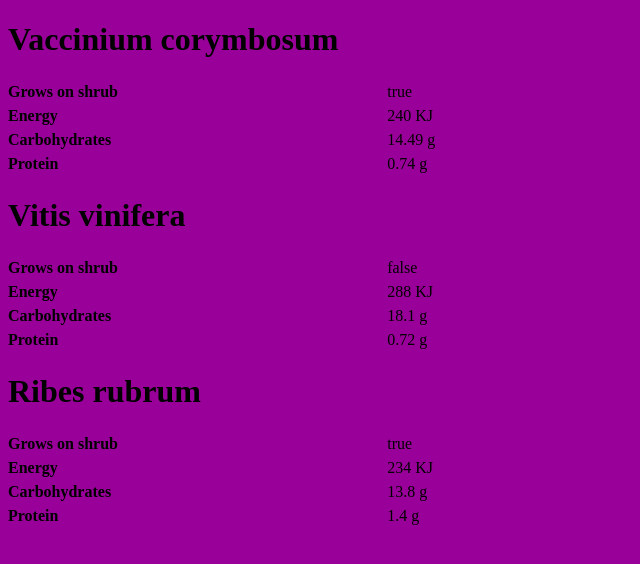
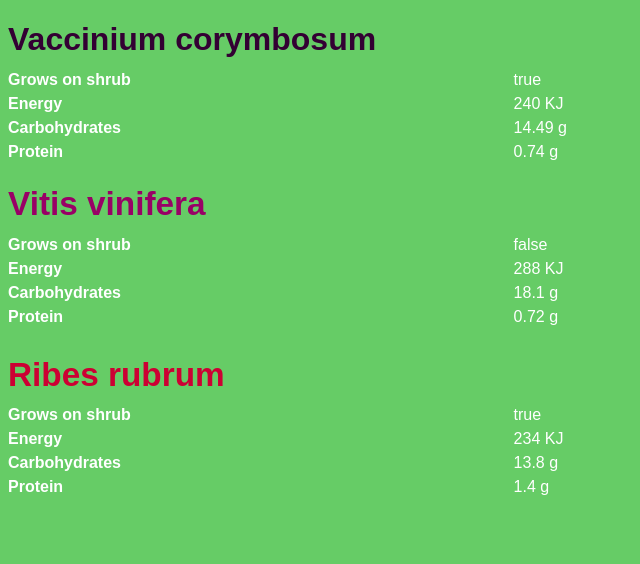
Before and after one commit to dianavelarde/dsn1676-assignment-4, a plain HTML site: page index.html in a window 1280 px wide. Shown: the whole page, without its empty margins (0-640 px from the left). Drawn offline with Linux system fonts and the light colour scheme.

Commit message:
colours changed

```diff
--- a/css/main.css
+++ b/css/main.css
@@ -1,14 +1,66 @@
+@-moz-viewport { width: device-width; scale: 1; }
+@-ms-viewport { width: device-width; scale: 1; }
+@-o-viewport { width: device-width; scale: 1; }
+@-webkit-viewport { width: device-width; scale: 1; }
+@viewport { width: device-width; scale: 1; }
+
+html {
+	box-sizing: border-box;
+	-moz-text-size-adjust: 100%;
+  	-ms-text-size-adjust: 100%;
+  	-webkit-text-size-adjust: 100%;
+  	text-size-adjust: 100%;
+}
+
+*, *:before, *:after {
+	box-sizing: inherit;
+}
 
 dl {
 	line-height: 1.5em;
+    color: #FFF;
 }
 
 dt {
 	float: left;
 	font-weight: bold;
-	width: 30%;
+	width: 40%;
+    color: #fff;
 }
 
-html {
-    background-color: #990099;
+body {
+    background-color: #66CC66;
+    font-family: sans-serif;
 }
+
+h1{
+    font-family: sans-serif, bold;
+    color: #330033;
+    margin-bottom: -0.2em;
+}
+
+h2{
+    font-family: sans-serif, bold;
+    color: #990066;
+    margin-bottom: -0.2em;
+    font-size: 25pt;
+}
+
+h3{
+    font-family: sans-serif, bold;
+    color: #CC0033;
+    margin-bottom: -0.2em;
+    font-size: 25pt;
+}
+
+@media only screen and (min-width: 25em) {
+
+}
+
+@media only screen and (min-width: 38em) {
+
+}
+
+@media only screen and (min-width: 60em) {
+
+}
--- a/index.html
+++ b/index.html
@@ -4,6 +4,7 @@
 <meta charset="utf-8">
 <title> Assignment 4 </title>
 <link href="css/main.css" rel="stylesheet">
+<link href='http://fonts.googleapis.com/css?family=Lobster' rel='stylesheet' type='text/css'>
 </head>
 <body>
 
--- a/js/main.js
+++ b/js/main.js
@@ -8,7 +8,7 @@ var blueberries = {
 console.log(blueberries.info);
 
 var grapes = {
-	info: 'Vitis vinifera',
+	info: '<h2> Vitis vinifera </h2>',
 	growsOnShrub: false,
 	energy: 288,
 	carbohydrates: 18.1,
@@ -17,7 +17,7 @@ var grapes = {
 console.log(grapes.info);
 
 var redCurrant = {
-	info: 'Ribes rubrum',
+	info: '<h3> Ribes rubrum </h3>',
 	growsOnShrub: true,
 	energy: 234,
 	carbohydrates: 13.8,
```
